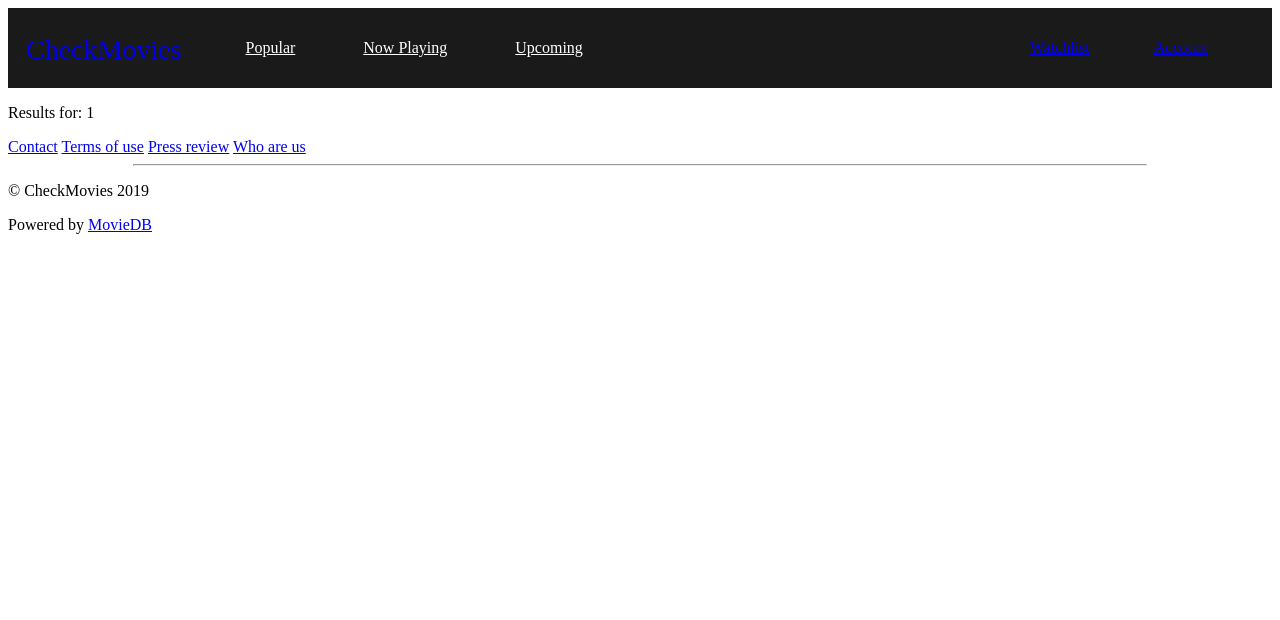
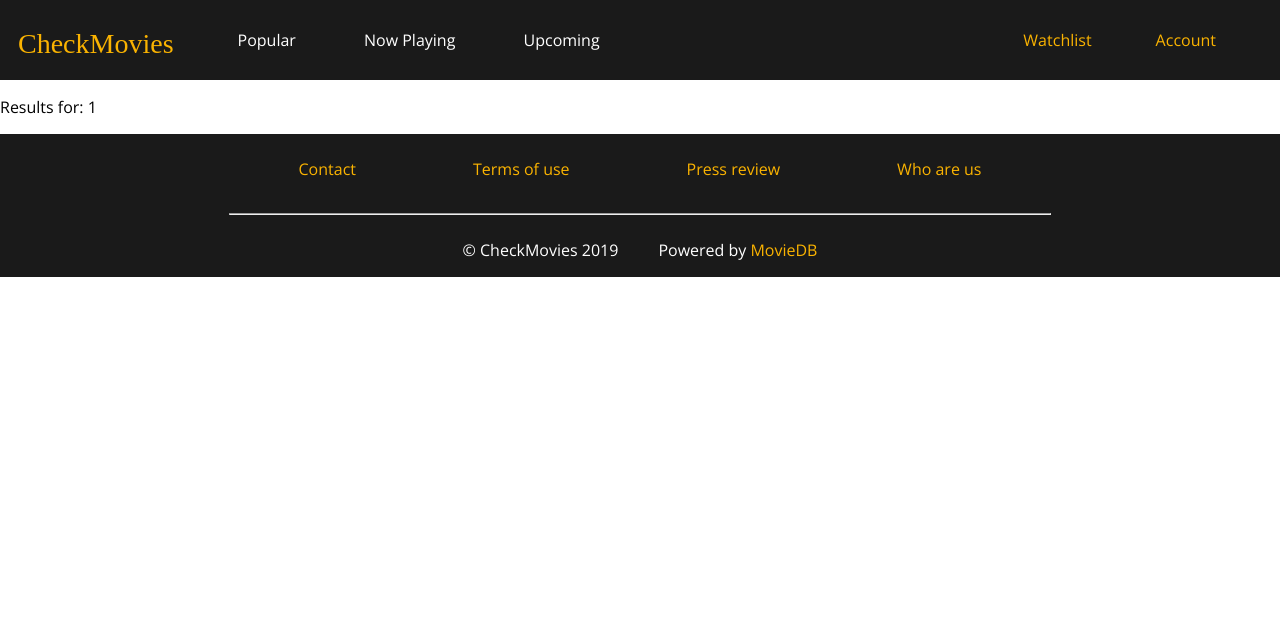
Before and after one commit to gaetanavez19/Semaine_Back, a PHP site: page /search.php?search=1 in a window 1280 px wide. Shown: the top 620 px of the page. Run offline with PHP 8.4, Linux system fonts and the light colour scheme; data that the repository does not hold is empty; some web fonts are replaced.

Commit message:
font instance and search icon

```diff
--- a/footer.php
+++ b/footer.php
@@ -1,3 +1,4 @@
+
 
     <footer>
       <div class="container">
--- a/header.php
+++ b/header.php
@@ -3,8 +3,12 @@
   <head>
     <meta charset="utf-8">
     <meta name="viewport" content="width=device-width, initial-scale=1">
+    <link href="https://fontlibrary.org/face/bebas" rel="stylesheet" type="text/css" media="screen"/>
+    <link href="https://fonts.googleapis.com/css?family=Open+Sans" rel="stylesheet" type="text/css"/>
     <link href="style/style.css" rel="stylesheet">
     <link href="style/header.css" rel="stylesheet">
+    <link rel="stylesheet" href="./style/footer.css">
+
     <title>
       <?php echo $title ?> -
       <?php echo $sitename ?>
--- a/style/footer.css
+++ b/style/footer.css
@@ -2,6 +2,7 @@
 {
     margin:0;
     margin-bottom: 0%;
+    font-family: 'Open Sans', sans-serif;
 }
 
 @font-face
--- a/style/header.css
+++ b/style/header.css
@@ -5,8 +5,7 @@
     justify-content: flex-start;
     height: 80px;
     align-items: center;
-
-
+    font-family: 'Open Sans', sans-serif;
 }
 
 @font-face
```
Also changed, not shown: head.php (deleted, +0 -13 lines), images/search.svg.
